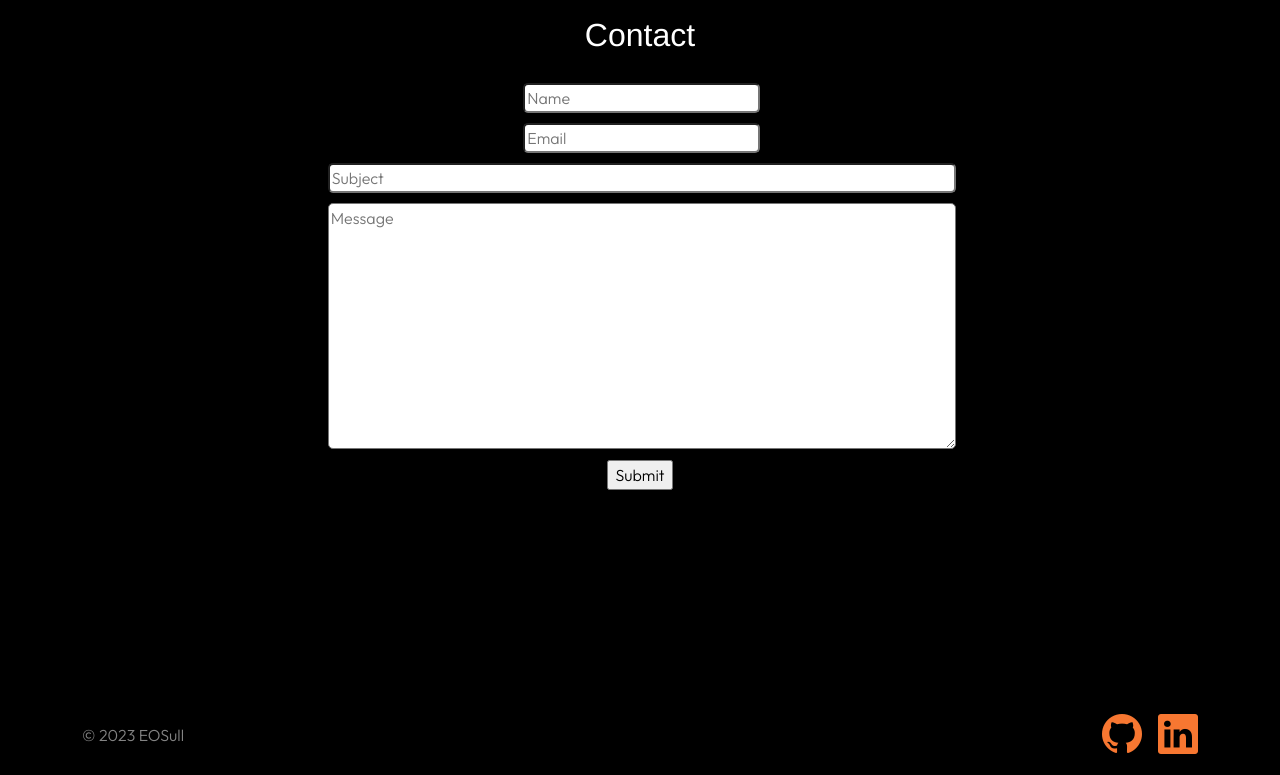
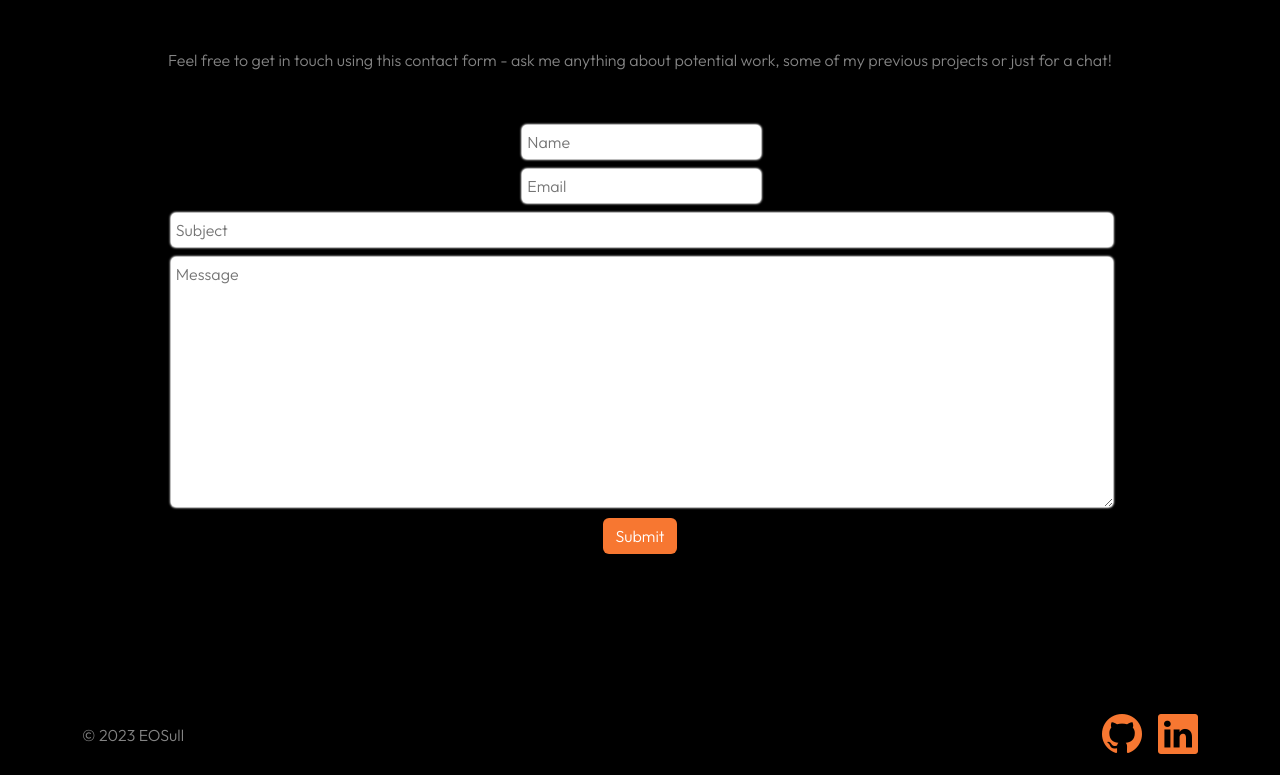
Before and after one commit to eosull/Portfolio-Site, a Django app: page /contact/ in a window 1280 px wide. Shown: the part 25-800 px from the top of the page. Run offline with Django 4.2, Linux system fonts and the light colour scheme; some libraries are stand-ins or nearby versions.

Commit message:
style:update contact styling, add box shadow to cards

```diff
--- a/contact/templates/contact/contact.html
+++ b/contact/templates/contact/contact.html
@@ -3,9 +3,10 @@
 
 {% block content %}
 <div class="container-fluid">
-    <div class="row justify-content-center my-3">
+    <div class="row justify-content-center my-5">
         <div class="col text-center">
-            <h2>Contact</h2>
+            <p class="text-lvl-one my-0">Feel free to get in touch using this contact form -
+            ask me anything about potential work, some of my previous projects or just for a chat!</p>
         </div>
     </div>
     <div class="row justify-content-center my-3">
@@ -18,7 +19,7 @@
                         {{ field.label_tag }} {{ field }}
                     </div>
                 {% endfor %}
-                <input type="submit" value="Submit">
+                <input class="btn btn-secondary" type="submit" value="Submit">
             </form>
         </div>
     </div>
--- a/portfolio/templates/projects/projects.html
+++ b/portfolio/templates/projects/projects.html
@@ -3,12 +3,6 @@
 
 {% block content %}
 <div class="container-fluid">
-    <div class="row justify-content-center my-3">
-        <div class="col text-center">
-            <h2 class="orange-highlight">Development Work</h2>
-        </div>
-    </div>
-
     <div class="row">
             {% for project in projects %}
             <div class="col-lg-6 col-md-12 mb-4 mb-lg-0 p-2 m-auto">
--- a/static/css/base.css
+++ b/static/css/base.css
@@ -23,6 +23,8 @@ body {
 
 .card {
     background-color: black;
+    box-shadow:0 0 2px 0.1px white;
+    border: none;
 }
 
 h1, h2, h3, h4, h5, a {
@@ -112,10 +114,14 @@ ul {
     margin-top: 5px;
     margin-bottom: 5px;
     border-radius: 5px;
+    padding: 5px;
+    border: none;
+    box-shadow:0 0 2px 1px white;
+    box-sizing: border-box;
 }
 
 .form-input-long {
-    width: 50%;
+    width: 75%;
 }
 
 /* Project Details Page */
```
